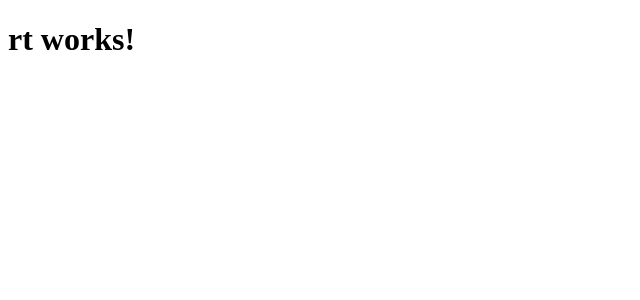
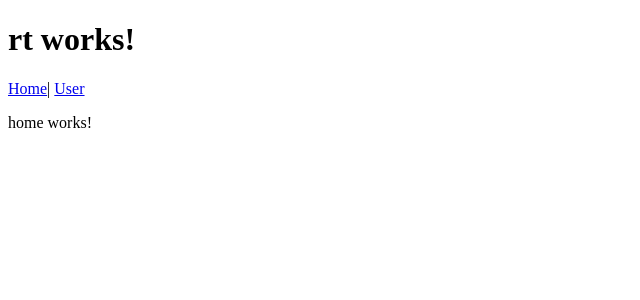
Before and after one commit to avilavate/ng-rout, an Angular app: page / in a window 1280 px wide. Shown: the top 300 px of the page, without its empty margins (0-640 px from the left). Built offline with nearby package versions, Linux system fonts and the light colour scheme.

Commit message:
Added app.component.ts changes1.

```diff
--- a/src/app/app.component.html
+++ b/src/app/app.component.html
@@ -1,3 +1,5 @@
 <h1>
   {{title}}
 </h1>
+<p><a [routerLink]="['/home']">Home</a>| <a [routerLink]="['/user']">User</a> </p>
+<router-outlet></router-outlet>
--- a/src/app/app.module.ts
+++ b/src/app/app.module.ts
@@ -6,6 +6,7 @@ import { HttpModule } from '@angular/http';
 import { AppComponent } from './app.component';
 import { HomeComponent } from './home/home.component';
 import { UserComponent } from './user/user.component';
+import { routing } from "./router";
 
 @NgModule({
   declarations: [
@@ -16,7 +17,8 @@ import { UserComponent } from './user/user.component';
   imports: [
     BrowserModule,
     FormsModule,
-    HttpModule
+    HttpModule,
+    routing
   ],
   providers: [],
   bootstrap: [AppComponent]
```
